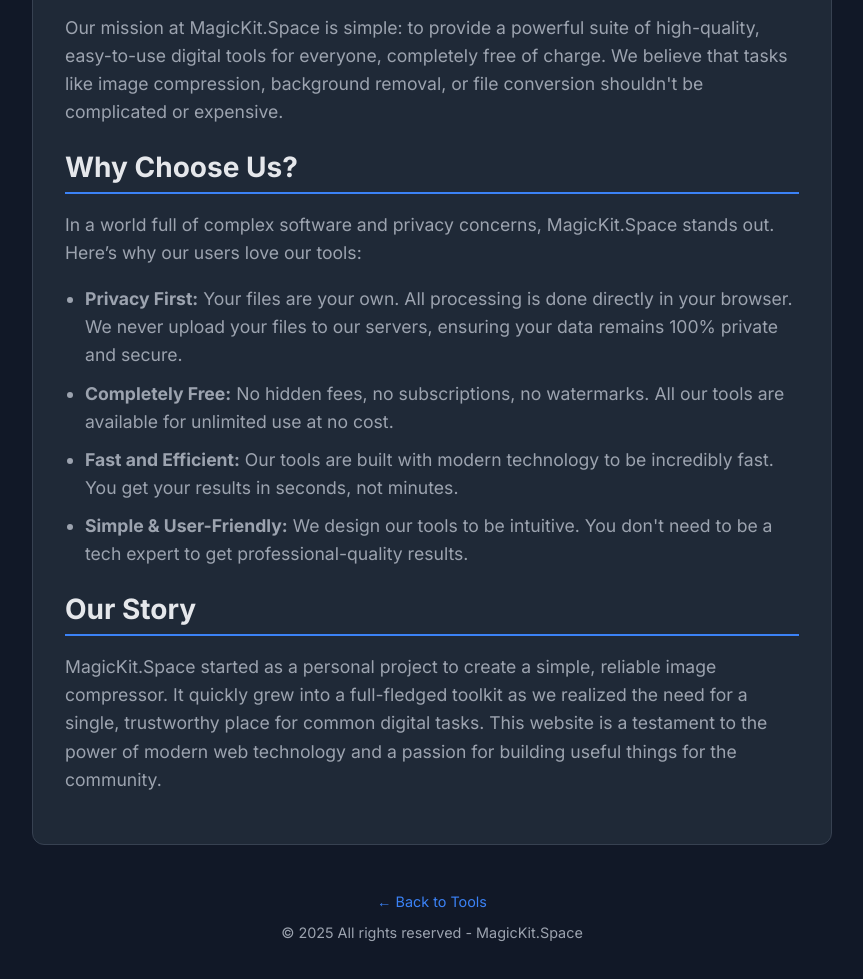
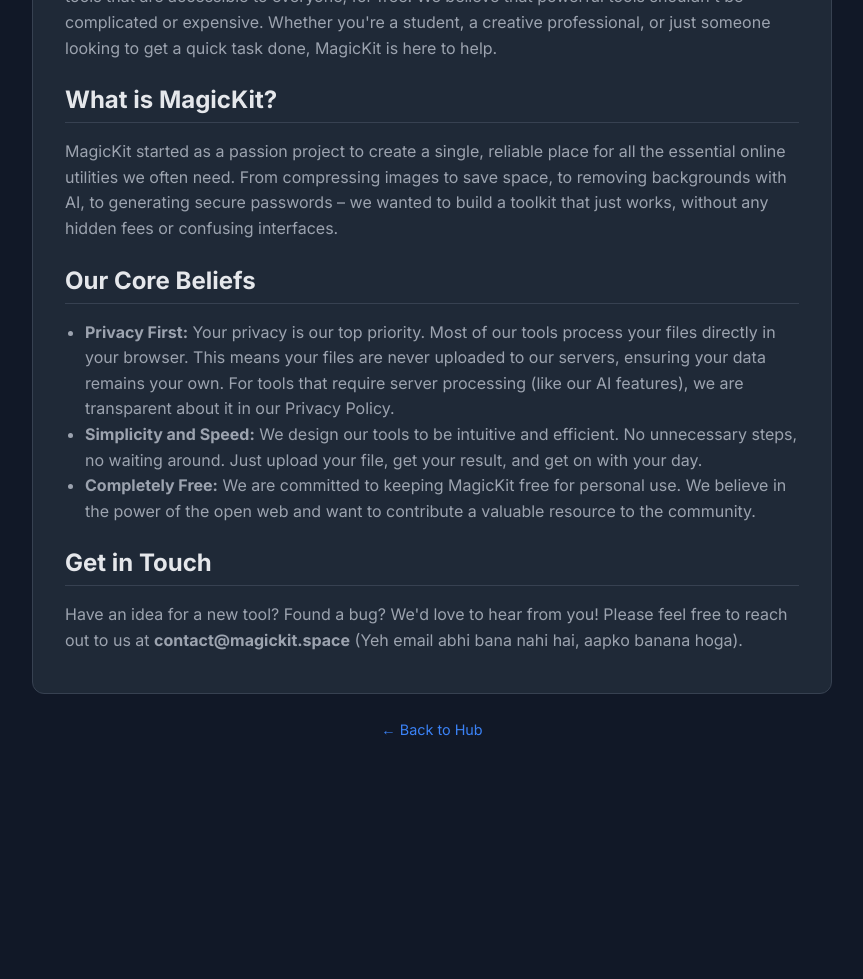
Before and after one commit to rdx0090/pro-tools-hub, a plain HTML site: page about.html in a window 1280 px wide. Shown: the part 244-1223 px from the top of the page, without its empty margins (208-1071 px from the left). After the commit the page ends 1024 px from the top, so only its background shows below. Drawn offline with Linux system fonts and the light colour scheme.

Commit message:
Update about.html

```diff
--- a/about.html
+++ b/about.html
@@ -3,119 +3,51 @@
 <head>
     <meta charset="UTF-8">
     <meta name="viewport" content="width=device-width, initial-scale=1.0">
-    <title>About Us - MagicKit.Space</title>
-    <meta name="description" content="Learn about MagicKit.Space - our mission is to provide free, fast, and private online tools for everyone.">
-    <link rel="preconnect" href="https://fonts.googleapis.com">
-    <link rel="preconnect" href="https://fonts.gstatic.com" crossorigin>
+    <title>About Us - Our Mission at MagicKit</title>
+    <meta name="description" content="Learn about MagicKit's mission to provide simple, fast, and free digital tools for everyone, from students to professionals. Discover our commitment to privacy and user experience.">
     <link href="https://fonts.googleapis.com/css2?family=Inter:wght@400;500;600;700&display=swap" rel="stylesheet">
-    <!-- Same CSS as other pages for a consistent look and feel -->
     <style>
         :root {
-            --bg-color: #111827;
-            --card-color: #1f2937;
-            --text-color: #e5e7eb;
-            --text-secondary: #9ca3af;
-            --accent-color: #3b82f6;
-            --border-color: #374151;
+            --bg-color: #111827; --card-color: #1f2937; --text-color: #e5e7eb;
+            --text-secondary: #9ca3af; --accent-color: #3b82f6; --border-color: #374151;
         }
-        body {
-            font-family: 'Inter', sans-serif;
-            background-color: var(--bg-color);
-            color: var(--text-color);
-            margin: 0;
-            padding: 24px;
-            display: flex;
-            flex-direction: column;
-            align-items: center;
-        }
-        .container {
-            width: 100%;
-            max-width: 800px;
-        }
-        header {
-            text-align: center;
-            margin-bottom: 32px;
-        }
-        header h1 {
-            font-size: 2.8rem;
-            font-weight: 700;
-            background: -webkit-linear-gradient(45deg, var(--accent-color), #a855f7);
-            -webkit-background-clip: text;
-            -webkit-text-fill-color: transparent;
-        }
-        .content {
-            background-color: var(--card-color);
-            border-radius: 12px;
-            padding: 32px;
-            border: 1px solid var(--border-color);
-        }
-        .content h2 {
-            font-size: 1.75rem;
-            color: var(--text-color);
-            border-bottom: 2px solid var(--accent-color);
-            padding-bottom: 8px;
-            margin-bottom: 16px;
-        }
-        .content p, .content li {
-            font-size: 1.1rem;
-            line-height: 1.6;
-            color: var(--text-secondary);
-        }
-        .content ul {
-            padding-left: 20px;
-        }
-        .content li {
-            margin-bottom: 10px;
-        }
-        footer {
-            text-align: center;
-            margin-top: 48px;
-            color: var(--text-secondary);
-            font-size: 0.9rem;
-        }
-        footer a {
-            color: var(--accent-color);
-            text-decoration: none;
-        }
-        footer a:hover {
-            text-decoration: underline;
-        }
+        body { font-family: 'Inter', sans-serif; background-color: var(--bg-color); color: var(--text-color); margin: 0; padding: 24px; display: flex; flex-direction: column; align-items: center; }
+        .container { width: 100%; max-width: 800px; }
+        .card { background-color: var(--card-color); border-radius: 12px; padding: 24px 32px; border: 1px solid var(--border-color); margin-bottom: 24px; }
+        h1, h2 { color: var(--text-color); }
+        h1 { font-size: 2.5rem; text-align: center; margin-bottom: 16px; }
+        h2 { font-size: 1.5rem; margin-top: 24px; margin-bottom: 16px; border-bottom: 1px solid var(--border-color); padding-bottom: 8px; }
+        p, li { color: var(--text-secondary); line-height: 1.6; }
+        ul { padding-left: 20px; }
+        a { color: var(--accent-color); text-decoration: none; }
+        a:hover { text-decoration: underline; }
+        footer { text-align: center; margin-top: 48px; font-size: 0.9rem; }
     </style>
 </head>
 <body>
     <div class="container">
-        <header>
-            <h1>About MagicKit.Space</h1>
-        </header>
+        <div class="card">
+            <h1>About MagicKit</h1>
 
-        <main>
-            <div class="content">
-                <h2>Our Mission</h2>
-                <p>
-                    Our mission at MagicKit.Space is simple: to provide a powerful suite of high-quality, easy-to-use digital tools for everyone, completely free of charge. We believe that tasks like image compression, background removal, or file conversion shouldn't be complicated or expensive.
-                </p>
+            <h2>Our Mission</h2>
+            <p>Our mission at MagicKit is simple: to provide a suite of high-quality, fast, and easy-to-use digital tools that are accessible to everyone, for free. We believe that powerful tools shouldn't be complicated or expensive. Whether you're a student, a creative professional, or just someone looking to get a quick task done, MagicKit is here to help.</p>
 
-                <h2>Why Choose Us?</h2>
-                <p>
-                    In a world full of complex software and privacy concerns, MagicKit.Space stands out. Here’s why our users love our tools:
-                </p>
-                <ul>
-                    <li><strong>Privacy First:</strong> Your files are your own. All processing is done directly in your browser. We never upload your files to our servers, ensuring your data remains 100% private and secure.</li>
-                    <li><strong>Completely Free:</strong> No hidden fees, no subscriptions, no watermarks. All our tools are available for unlimited use at no cost.</li>
-                    <li><strong>Fast and Efficient:</strong> Our tools are built with modern technology to be incredibly fast. You get your results in seconds, not minutes.</li>
-                    <li><strong>Simple & User-Friendly:</strong> We design our tools to be intuitive. You don't need to be a tech expert to get professional-quality results.</li>
-                </ul>
+            <h2>What is MagicKit?</h2>
+            <p>MagicKit started as a passion project to create a single, reliable place for all the essential online utilities we often need. From compressing images to save space, to removing backgrounds with AI, to generating secure passwords – we wanted to build a toolkit that just works, without any hidden fees or confusing interfaces.</p>
 
-                <h2>Our Story</h2>
-                <p>
-                    MagicKit.Space started as a personal project to create a simple, reliable image compressor. It quickly grew into a full-fledged toolkit as we realized the need for a single, trustworthy place for common digital tasks. This website is a testament to the power of modern web technology and a passion for building useful things for the community.
-                </p>
-            </div>
-        </main>
+            <h2>Our Core Beliefs</h2>
+            <ul>
+                <li><strong>Privacy First:</strong> Your privacy is our top priority. Most of our tools process your files directly in your browser. This means your files are never uploaded to our servers, ensuring your data remains your own. For tools that require server processing (like our AI features), we are transparent about it in our Privacy Policy.</li>
+                <li><strong>Simplicity and Speed:</strong> We design our tools to be intuitive and efficient. No unnecessary steps, no waiting around. Just upload your file, get your result, and get on with your day.</li>
+                <li><strong>Completely Free:</strong> We are committed to keeping MagicKit free for personal use. We believe in the power of the open web and want to contribute a valuable resource to the community.</li>
+            </ul>
 
-        <footer>
-            <p><a href="index.html">← Back to Tools</a></p>
-            <p>© 2025 All rights reserved - MagicKit.Space</p>
+            <h2>Get in Touch</h2>
+            <p>Have an idea for a new tool? Found a bug? We'd love to hear from you! Please feel free to reach out to us at <strong>contact@magickit.space</strong> (Yeh email abhi bana nahi hai, aapko banana hoga).</p>
+
+        </div>
+         <footer style="margin-top:0;">
+            <p><a href="index.html">← Back to Hub</a></p>
         </footer>
     </div>
 </body>
```
